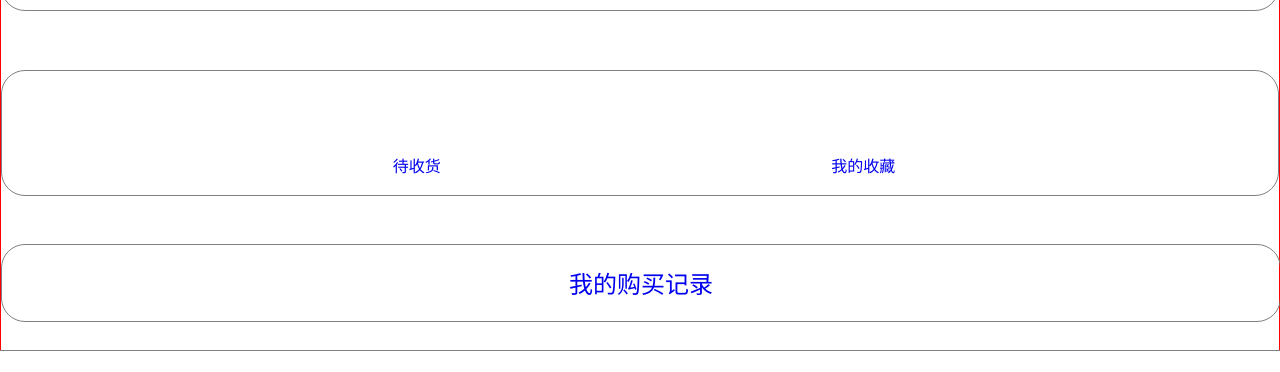
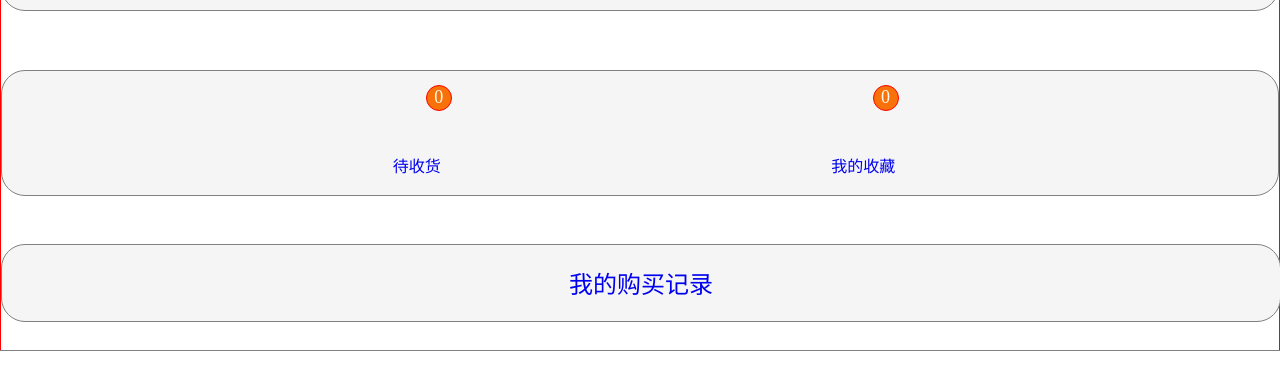
Before and after one commit to 91jzhu/shopping, a Vue app: page /info in a window 1280 px wide. Shown: the part 393-765 px from the top of the page. Built offline with nearby package versions, Linux system fonts and the light colour scheme.

Commit message:
添加显示商品的小功能

```diff
--- a/index.html
+++ b/index.html
@@ -8,7 +8,7 @@
   </head>
   <body>
     <div id="app"></div>
-    <script src="//at.alicdn.com/t/font_3168780_ze0uzecpes.js"></script>
+    <script src="//at.alicdn.com/t/font_3168780_080qetcwsb09.js"></script>
     <script type="module" src="/src/main.ts"></script>
   </body>
 </html>
--- a/src/components/HomePage/Collection.vue
+++ b/src/components/HomePage/Collection.vue
@@ -6,7 +6,7 @@
       </router-link>
       <span>
       收藏夹
-    </span>
+      </span>
     </header>
     <main v-if="visible">
       <Rac v-for="collect in collects"
@@ -81,7 +81,6 @@ export default {
   }
 
   .replace {
-    border: 1px solid red;
     position: absolute;
     top: 50%;
     left: 50%;
--- a/src/components/HomePage/Info.vue
+++ b/src/components/HomePage/Info.vue
@@ -16,12 +16,14 @@
     <div class="function">
       <div class="receive">
         <router-link to="/info/receive">
+          <span class="mount">{{receiveMount}}</span>
           <Icon name="receive"/>
           <span>待收货</span>
         </router-link>
       </div>
       <div class="collects">
         <router-link to="/info/collection">
+          <span class="mount">{{collectMount}}</span>
           <Icon name="collects"/>
           <span>我的收藏</span>
         </router-link>
@@ -43,20 +45,17 @@ import {ref} from "vue";
 import {fetchCash} from "../../store/carStore";
 import DropDown from "../Tool/DropDown.vue";
 import DropDownItem from "../Tool/DropDown-Item.vue";
+import {getReceiveMount} from "../../store/receiveStore";
+import {getCollectMount} from "../../store/collectStore";
 
 export default {
   name: "Info",
   components: {DropDownItem, DropDown, Icon, Navbar},
   setup() {
     const cash = ref(fetchCash())
-    const touch = (type: String) => {
-      if (type === 'receive') {
-
-      } else {
-
-      }
-    }
-    return {touch, cash}
+    const receiveMount=ref(getReceiveMount())
+    const collectMount=ref(getCollectMount())
+    return {cash,receiveMount,collectMount}
   }
 }
 </script>
@@ -86,6 +85,7 @@ export default {
     }
 
     .bless {
+      background: #f5f5f5;
       padding: 16px 0;
       border: 1px solid grey;
       border-radius: 24px;
@@ -98,6 +98,7 @@ export default {
   }
 
   .money {
+    background: #f5f5f5;
     display: flex;
     justify-content: center;
     align-items: center;
@@ -109,6 +110,7 @@ export default {
   }
 
   .function {
+    background: #f5f5f5;
     border: 1px solid grey;
     margin-top: 12px;
     border-radius: 24px;
@@ -131,6 +133,22 @@ export default {
         flex-direction: column;
         justify-content: center;
         align-items: center;
+        position: relative;
+        .mount{
+            border:1px solid red;
+            position: absolute;
+            top:-5%;
+            right:-5%;
+            width:24px;
+            height:24px;
+            background: #f87209;
+            color:#fefbee;
+            font-size: 18px;
+            display: flex;
+            justify-content: center;
+            align-items: center;
+            border-radius: 100%;
+        }
       }
     }
 
@@ -148,11 +166,28 @@ export default {
         flex-direction: column;
         justify-content: center;
         align-items: center;
+        position: relative;
+        .mount{
+          border:1px solid red;
+          position: absolute;
+          top:-5%;
+          right:-5%;
+          width:24px;
+          height:24px;
+          display: flex;
+          background: #f87209;
+          color:#fefbee;
+          font-size: 18px;
+          justify-content: center;
+          align-items: center;
+          border-radius: 100%;
+        }
       }
     }
   }
 
   .record {
+    background: #f5f5f5;
     height: 10%;
     width: 100%;
     border: 1px solid grey;
--- a/src/components/HomePage/Receive.vue
+++ b/src/components/HomePage/Receive.vue
@@ -91,7 +91,6 @@ export default {
   }
 
   .replace {
-    border: 1px solid red;
     position: absolute;
     top: 50%;
     left: 50%;
--- a/src/store/collectStore.ts
+++ b/src/store/collectStore.ts
@@ -29,4 +29,8 @@ const clearCollect=()=>{
     localStorage.setItem('collectItem',JSON.stringify([]))
     openToast({tip:'收藏夹已清空'})
 }
-export {fetchCollect,collectOne,deleteOne,clearCollect}
+const getCollectMount=()=>{
+    const tmp=fetchCollect()
+    return tmp.length
+}
+export {fetchCollect,collectOne,deleteOne,clearCollect,getCollectMount}
--- a/src/store/receiveStore.ts
+++ b/src/store/receiveStore.ts
@@ -26,4 +26,8 @@ const deleteReceive=({name,price,count,createdAt}:Partial<Car>)=>{
     addBuy({name,price,count,createdAt})
     openToast({tip:'收货成功'})
 }
-export {receiveItem,fetchReceive,addReceive,deleteReceive}
+const getReceiveMount=()=>{
+    const tmp=fetchReceive()
+    return tmp.length
+}
+export {receiveItem,fetchReceive,addReceive,deleteReceive,getReceiveMount}
```
